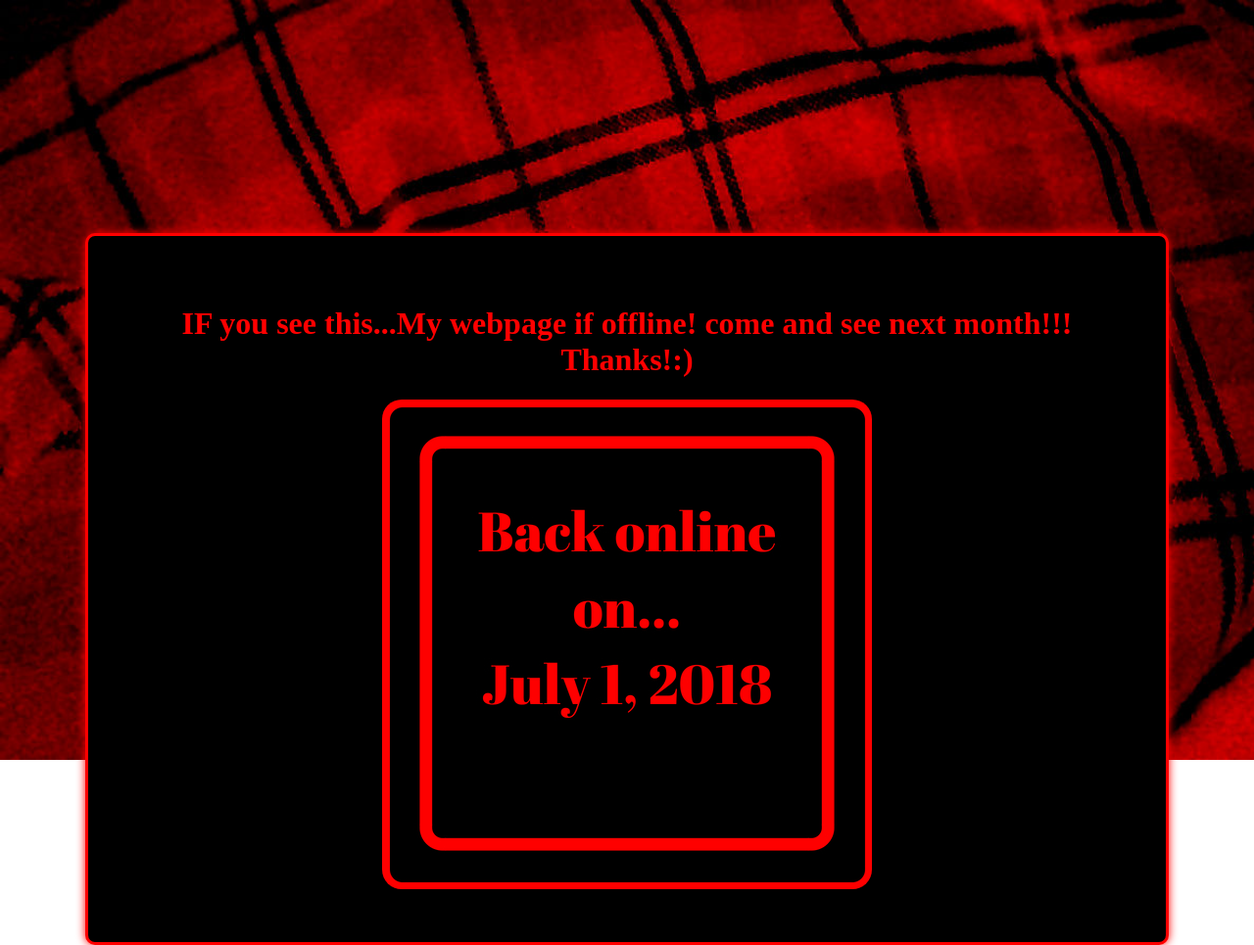
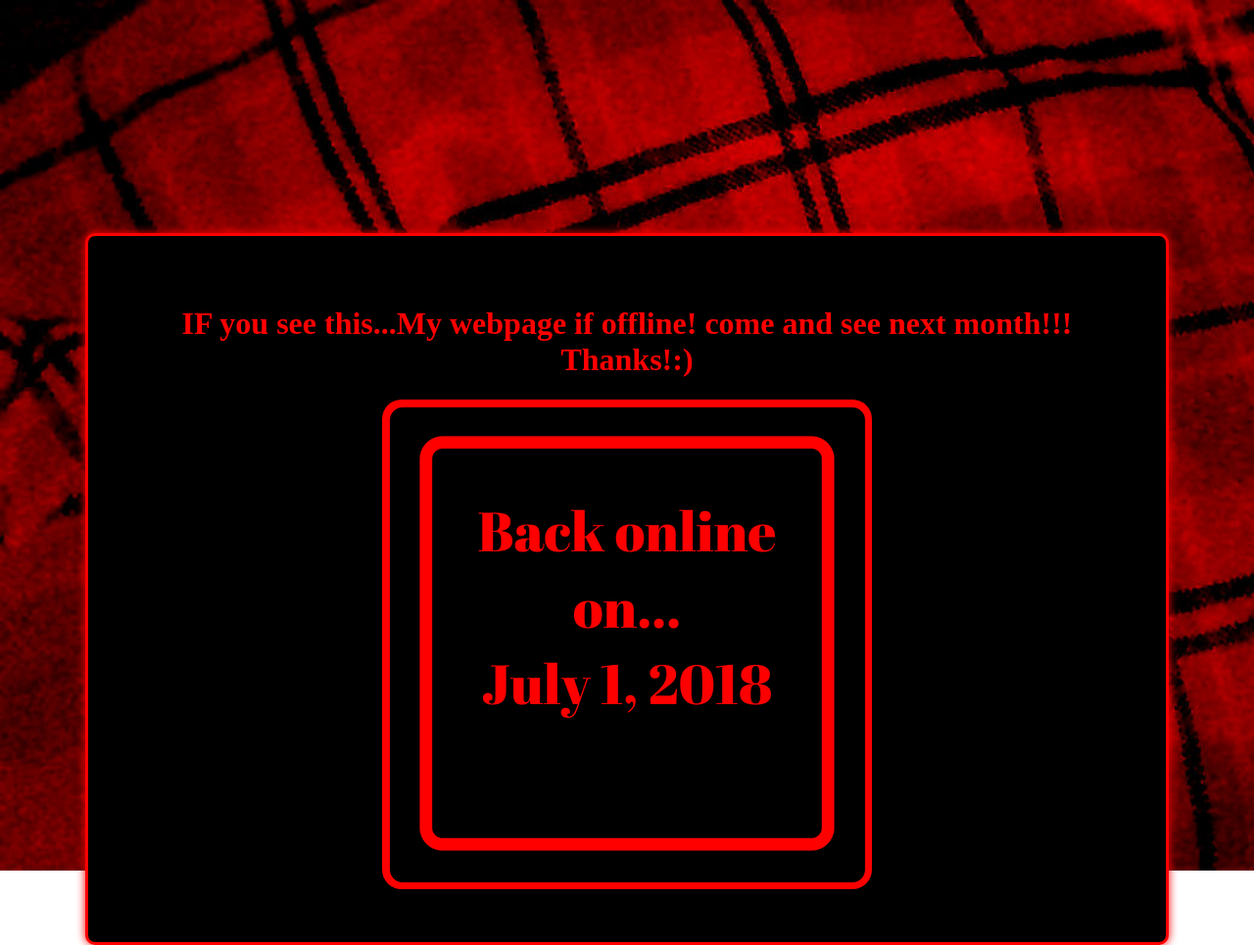
Before and after one commit to NOUSERNAME999/WARNING_003, a plain HTML site: page index.html in a window 1280 px wide. Shown: the top 965 px of the page at 98% size. Drawn offline with Linux system fonts and the light colour scheme.

Commit message:
Update index.html

```diff
--- a/index.html
+++ b/index.html
@@ -10,7 +10,7 @@
      body {
       background-image: url('Img/background_01.jpg');
       background-repeat: no-repeat;
-      background-size: 1380px;
+      background-size: 1580px;
      }
 
      #box1 {
```
